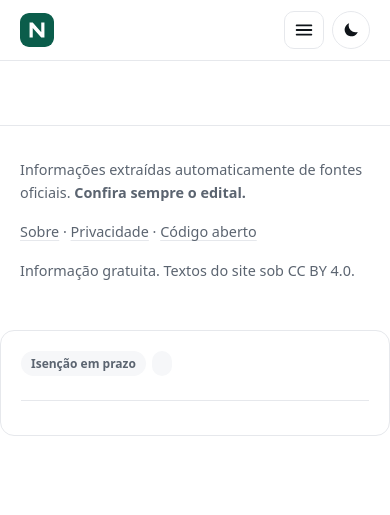
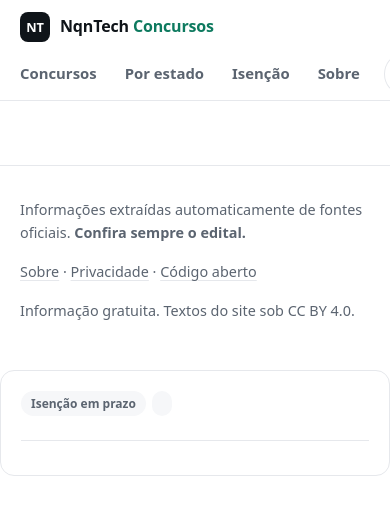
Before and after one commit to natanaelqneves/nqntech-concursos, a Spring app: page /base in a window 390 px wide; the page is wider, and only the part inside the window is pictured. Shown: the top 515 px of that part. Run offline with Thymeleaf, Linux system fonts and the light colour scheme; the template is opened without the code that fills it, so the values that code supplies are empty.

Commit message:
Revert "Site: menu com abas, regiões e estados, recolhível no celular (#21)"
This reverts commit d502f2c654269d3a275eeaeb0c672ca59d934326.

```diff
--- a/site/src/main/resources/static/assets/site.css
+++ b/site/src/main/resources/static/assets/site.css
@@ -52,37 +52,16 @@ p { margin: 0 0 1rem; }
 .topo { position: sticky; top: 0; z-index: 5; background: color-mix(in srgb, var(--fundo) 85%, transparent);
     backdrop-filter: saturate(1.4) blur(10px); border-bottom: 1px solid var(--borda); }
 .topo__linha { display: flex; align-items: center; justify-content: space-between; gap: 12px 24px; height: 64px; }
-.marca { display: inline-flex; align-items: center; flex: none; }
-.marca img { display: block; border-radius: 9px; }
+.marca { display: inline-flex; align-items: center; gap: 10px; text-decoration: none; font-weight: 700; letter-spacing: -.01em; }
+.marca__icone { display: grid; place-items: center; width: 30px; height: 30px; border-radius: 8px;
+    background: var(--texto); color: var(--fundo); font-size: .8rem; font-weight: 800; }
+.marca__nome strong { color: var(--marca); font-weight: 700; }
 
-.topo__acoes { display: flex; align-items: center; gap: 8px; order: 3; }
-.navegacao { flex: 1; order: 2; }
-.menu { display: flex; align-items: center; gap: 2px; list-style: none; margin: 0; padding: 0; }
-.menu > li { position: relative; }
-.menu a, .submenu > summary { display: block; padding: 8px 12px; border-radius: 999px; text-decoration: none; font-size: .93rem;
+.topo__acoes { display: flex; align-items: center; gap: 12px; }
+.menu { display: flex; gap: 4px; list-style: none; margin: 0; padding: 0; overflow-x: auto; }
+.menu a { display: block; padding: 8px 12px; border-radius: 999px; text-decoration: none; font-size: .93rem;
     font-weight: 550; color: var(--texto-suave); white-space: nowrap; }
-.menu a:hover, .submenu > summary:hover, .submenu[open] > summary { background: var(--fundo-suave); color: var(--texto); }
-.submenu > summary { display: flex; align-items: center; gap: 4px; padding: 8px 12px; border-radius: 999px;
-    cursor: pointer; list-style: none; font-size: .93rem; font-weight: 550; color: var(--texto-suave); }
-.submenu > summary::-webkit-details-marker { display: none; }
-.submenu > summary::after { content: ""; width: 6px; height: 6px; border: solid currentColor; border-width: 0 2px 2px 0;
-    transform: rotate(45deg) translateY(-2px); margin-left: 4px; transition: transform .15s; }
-.submenu[open] > summary::after { transform: rotate(-135deg) translateY(-1px); }
-.submenu ul { list-style: none; margin: 0; padding: 0; }
-.submenu > ul, .submenu__grupos { position: absolute; top: calc(100% + 6px); left: 0; z-index: 6; min-width: 200px;
-    padding: 8px; background: var(--fundo); border: 1px solid var(--borda); border-radius: 14px;
-    box-shadow: 0 12px 32px rgb(0 0 0 / .12); }
-.submenu a { border-radius: 8px; display: flex; justify-content: space-between; gap: 12px; }
-.submenu small { color: var(--texto-suave); font-weight: 600; }
-.submenu--largo .submenu__grupos { display: grid; grid-template-columns: repeat(5, minmax(150px, 1fr)); gap: 4px 12px;
-    width: min(900px, calc(100vw - 40px)); left: auto; right: 20px; }
-.submenu__titulo { margin: 6px 12px 2px; font-size: .75rem; font-weight: 700; text-transform: uppercase;
-    letter-spacing: .04em; color: var(--texto-suave); }
-.botao-menu { display: none; background: transparent; border: 1px solid var(--borda); border-radius: 10px;
-    width: 40px; height: 38px; place-items: center; cursor: pointer; color: var(--texto); }
-/* O painel de estados se alinha à faixa do cabeçalho, não ao item do menu (evita sair da tela). */
-.topo__linha { position: relative; }
-.menu > li:has(.submenu--largo) { position: static; }
+.menu a:hover { background: var(--fundo-suave); color: var(--texto); }
 
 /* Botão de Alternar Tema (Sol/Lua) */
 .botao-tema { background: transparent; border: 1px solid var(--borda); border-radius: 50%; width: 38px; height: 38px;
@@ -97,20 +76,10 @@ ins.adsbygoogle { display: block; max-width: 100%; overflow: hidden; }
 ins.adsbygoogle[data-ad-status="unfilled"] { display: none !important; }
 .google-auto-placed { margin: 24px auto; max-width: 100%; }
 
-@media (max-width: 860px) {
-    .topo__linha { flex-wrap: wrap; height: auto; min-height: 60px; padding-top: 10px; padding-bottom: 10px; }
-    .topo__acoes { margin-left: auto; order: 2; }
-    .navegacao { order: 3; flex-basis: 100%; }
-    .menu { flex-direction: column; align-items: stretch; padding: 8px 0 4px; }
-    .menu a, .submenu > summary { border-radius: 10px; padding: 12px; font-size: 1rem; }
-    .submenu > summary { justify-content: space-between; }
-    .submenu > ul, .submenu__grupos, .submenu--largo .submenu__grupos { position: static; width: auto; box-shadow: none;
-        border: 0; padding: 0 0 6px 12px; background: transparent; min-width: 0; }
-    .submenu--largo .submenu__grupos { grid-template-columns: repeat(auto-fill, minmax(150px, 1fr)); }
-    .js .botao-menu { display: grid; }
-    .js .navegacao { display: none; max-height: calc(100vh - 70px); overflow-y: auto; }
-    .js .navegacao--aberta { display: block; }
-}
+@media (max-width: 640px) {
+    .topo__linha { height: auto; flex-direction: column; align-items: flex-start; padding: 12px 20px 6px; }
+    .topo__acoes { width: 100%; justify-content: space-between; }
+    .menu { width: 100%; margin-left: -12px; }
 }
 
 /* Restante do CSS mantido idêntico... */
--- a/site/src/main/resources/static/assets/site.js
+++ b/site/src/main/resources/static/assets/site.js
@@ -108,33 +108,4 @@
   }
 
   document.addEventListener("DOMContentLoaded", iniciarTema);
-
-  // Menu do celular: o botão recolhe e abre a navegação; Esc fecha; abrir um submenu fecha o outro.
-  function iniciarMenu() {
-    var botao = document.getElementById("abrir-menu");
-    var nav = document.getElementById("menu-principal");
-    if (!botao || !nav) return;
-    function definir(aberto) {
-      nav.classList.toggle("navegacao--aberta", aberto);
-      botao.setAttribute("aria-expanded", String(aberto));
-      botao.setAttribute("aria-label", aberto ? "Fechar menu" : "Abrir menu");
-    }
-    botao.addEventListener("click", function () { definir(!nav.classList.contains("navegacao--aberta")); });
-    document.addEventListener("keydown", function (e) {
-      if (e.key === "Escape") {
-        definir(false);
-        nav.querySelectorAll("details[open]").forEach(function (d) { d.open = false; });
-      }
-    });
-    var submenus = nav.querySelectorAll("details.submenu");
-    submenus.forEach(function (d) {
-      d.addEventListener("toggle", function () {
-        if (d.open) submenus.forEach(function (o) { if (o !== d) o.open = false; });
-      });
-    });
-    document.addEventListener("click", function (e) {
-      if (!nav.contains(e.target)) submenus.forEach(function (d) { d.open = false; });
-    });
-  }
-  document.addEventListener("DOMContentLoaded", iniciarMenu);
 })();
--- a/site/src/main/resources/static/assets/tema.js
+++ b/site/src/main/resources/static/assets/tema.js
@@ -1,6 +1,5 @@
 // Tema: claro por padrão; escuro só se a pessoa escolheu (guardado no navegador). Roda antes do CSS desenhar.
 (function () {
-  document.documentElement.classList.add("js"); // o CSS só recolhe o menu quando há JS para reabri-lo
   try {
     if (localStorage.getItem("tema") === "dark") document.documentElement.setAttribute("data-tema", "dark");
   } catch (e) { /* navegação privada sem localStorage: fica no claro */ }
--- a/site/src/main/resources/templates/base.html
+++ b/site/src/main/resources/templates/base.html
@@ -30,52 +30,25 @@
 <header th:fragment="cabecalho" class="topo">
   <a class="pular" href="#conteudo">Pular para o conteúdo</a>
   <div class="largura topo__linha">
-    <a class="marca" href="/" th:aria-label="${site.nome() + ', página inicial'}" aria-label="Página inicial">
-      <img src="/assets/icone.svg" alt="" width="34" height="34">
+    <a class="marca" href="/" aria-label="NqnTech Concursos, página inicial">
+      <span class="marca__icone" aria-hidden="true">NT</span>
+      <span class="marca__nome">NqnTech <strong>Concursos</strong></span>
     </a>
     <div class="topo__acoes">
-      <button id="abrir-menu" class="botao-menu" type="button" aria-expanded="false" aria-controls="menu-principal"
-              aria-label="Abrir menu">
-        <svg viewBox="0 0 24 24" width="22" height="22" aria-hidden="true"><path fill="none" stroke="currentColor" stroke-width="2" stroke-linecap="round" d="M4 7h16M4 12h16M4 17h16"/></svg>
-      </button>
+      <nav aria-label="Principal">
+        <ul class="menu">
+          <li><a href="/concursos/">Concursos</a></li>
+          <li><a href="/brasil/">Por estado</a></li>
+          <li><a href="/isencoes/">Isenção</a></li>
+          <li><a href="/sobre/">Sobre</a></li>
+        </ul>
+      </nav>
       <button id="alternar-tema" class="botao-tema" type="button" aria-pressed="false"
               aria-label="Usar tema escuro" title="Alternar tema claro/escuro">
         <svg class="icone-lua" viewBox="0 0 24 24" width="18" height="18" aria-hidden="true"><path fill="currentColor" d="M21 14.5A9 9 0 0 1 9.5 3a9 9 0 1 0 11.5 11.5z"/></svg>
         <svg class="icone-sol" viewBox="0 0 24 24" width="18" height="18" aria-hidden="true"><circle cx="12" cy="12" r="4.5" fill="currentColor"/><g stroke="currentColor" stroke-width="2" stroke-linecap="round"><path d="M12 2v2M12 20v2M4.9 4.9l1.4 1.4M17.7 17.7l1.4 1.4M2 12h2M20 12h2M4.9 19.1l1.4-1.4M17.7 6.3l1.4-1.4"/></g></svg>
       </button>
     </div>
-    <!-- Sem JavaScript o menu fica sempre visível; com JS, no celular ele recolhe atrás do botão. Submenus são
-         <details>, que abrem com toque/teclado sem script. -->
-    <nav id="menu-principal" class="navegacao" aria-label="Principal">
-      <ul class="menu">
-        <li><a href="/inscricoes-abertas/">Inscrições abertas</a></li>
-        <li><a href="/previstos/">Previstos</a></li>
-        <li><a href="/isencao-em-prazo/">Isenção em prazo</a></li>
-        <li th:if="${!site.regioes().isEmpty()}">
-          <details class="submenu">
-            <summary>Regiões</summary>
-            <ul>
-              <li th:each="r : ${site.regioes()}"><a th:href="${r.url()}" th:text="${r.nome()}">Nordeste</a></li>
-            </ul>
-          </details>
-        </li>
-        <li th:if="${!site.estadosPorRegiao().isEmpty()}">
-          <details class="submenu submenu--largo">
-            <summary>Estados</summary>
-            <div class="submenu__grupos">
-              <div th:each="g : ${site.estadosPorRegiao()}">
-                <p class="submenu__titulo" th:text="${g.key}">Nordeste</p>
-                <ul>
-                  <li th:each="u : ${g.value}"><a th:href="${u.url()}"><span th:text="${u.nome()}">Paraíba</span>
-                    <small th:if="${u.quantidade() > 0}" th:text="${u.quantidade()}">3</small></a></li>
-                </ul>
-              </div>
-            </div>
-          </details>
-        </li>
-        <li><a href="/concursos/">Todos</a></li>
-      </ul>
-    </nav>
   </div>
 </header>
 
```
Also changed, not shown: site/src/main/java/br/com/nqntech/site/geracao/GeradorSite.java (+4 -25 lines), site/src/main/java/br/com/nqntech/site/geracao/Paginas.java (+2 -10 lines), 1 other file.
